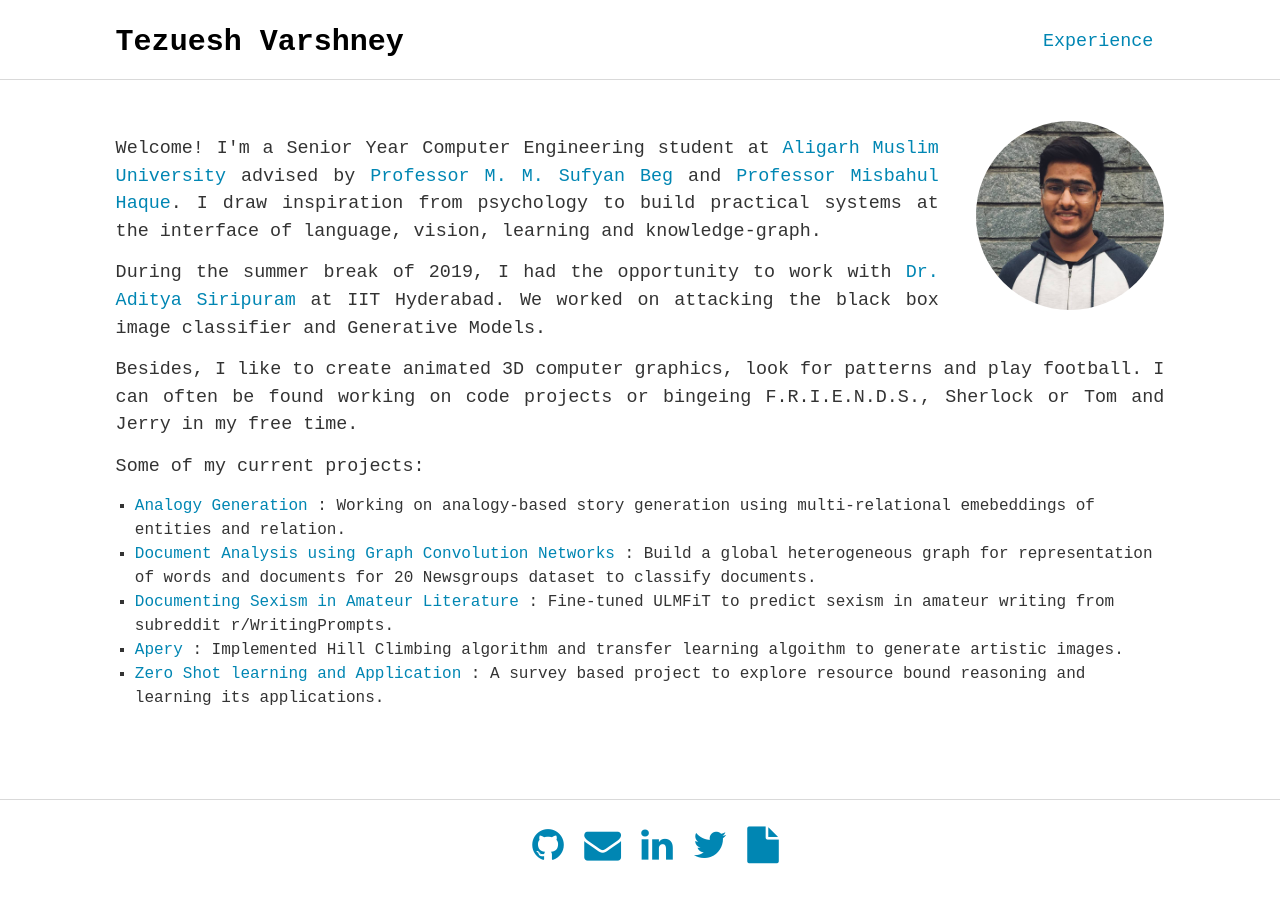
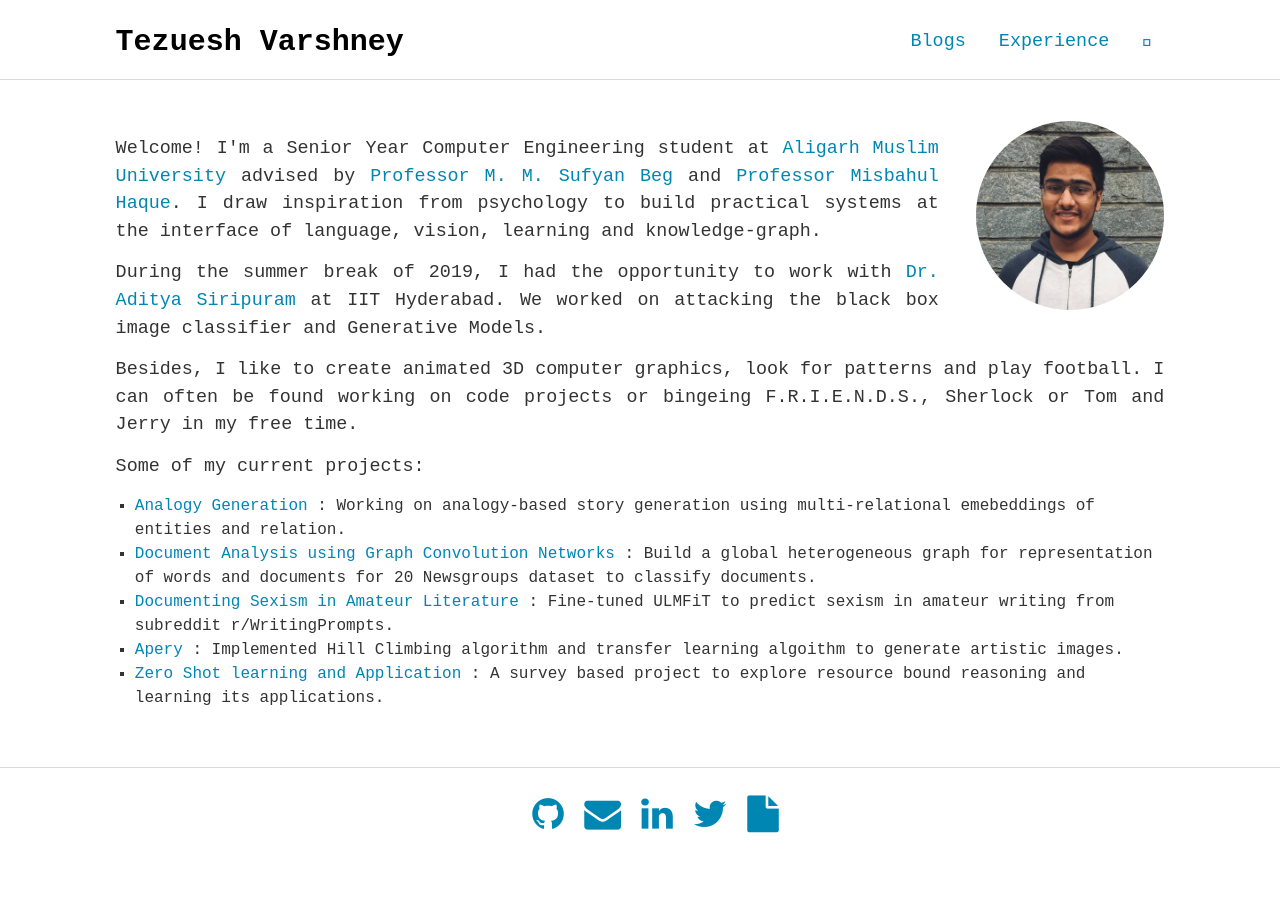
Before and after one commit to square-1111/square-1111.github.io, a Jekyll site: the page built from index.html, in a window 1280 px wide. Built offline with Jekyll 4.4.1, drawn with Linux system fonts in a browser that asks for light colours; some web fonts are replaced.

Commit message:
Fix: Footer

```diff
--- a/_includes/nav.html
+++ b/_includes/nav.html
@@ -3,9 +3,9 @@
   <div class="container">
     <h1 class="logo"><a href="{{ '/' | prepend: site.baseurl | prepend: site.url }}"><span>{{ site.title_left}}  {{site.title_right }}</span></a></h1>
     <ul class="navbar">
-      <!-- <li><a href="{{ '/blog' | prepend: site.baseurl | prepend: site.url }}">Blogs</a></li> -->
+      <li><a href="{{ '/blog' | prepend: site.baseurl | prepend: site.url }}">Blogs</a></li>
       <li><a href="{{ '/experience' | prepend: site.baseurl | prepend: site.url }}">Experience  </a></li>
-      <!-- <li><a href="{{ '/feed.xml' | prepend: site.baseurl | prepend: site.url }}" target="_blank"><i class="fas fa-rss "></i></a></li> -->
+      <li><a href="{{ '/feed.xml' | prepend: site.baseurl | prepend: site.url }}" target="_blank"><i class="fas fa-rss "></i></a></li>
 
     </ul>
   </div>
--- a/assets/scss/_layout.scss
+++ b/assets/scss/_layout.scss
@@ -227,7 +227,7 @@ hr {
 .site-footer {
   @extend .clearfix;
 
-  position: absolute;
+  // position: absolute;
   bottom: 0;
   width: 100%;
   height: 5.5em;
```
Also changed, not shown: 10 other files.
